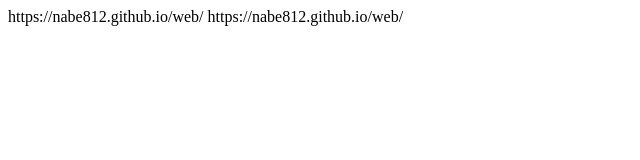
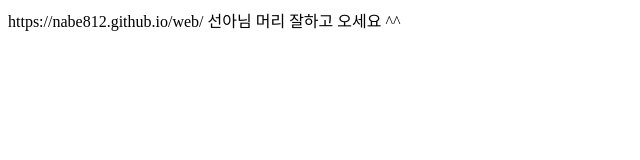
Before and after one commit to nabe812/web, a plain HTML site: page test.html in a window 1280 px wide. Shown: the whole page, without its empty margins (0-640 px from the left). Drawn offline with Linux system fonts and the light colour scheme.

Commit message:
Add files via upload

```diff
--- a/test.html
+++ b/test.html
@@ -3,6 +3,6 @@
 	https://nabe812.github.io/web/
 </head>
 <body>
-	https://nabe812.github.io/web/
+	선아님 머리 잘하고 오세요 ^^
 </body>
 </html>
```
